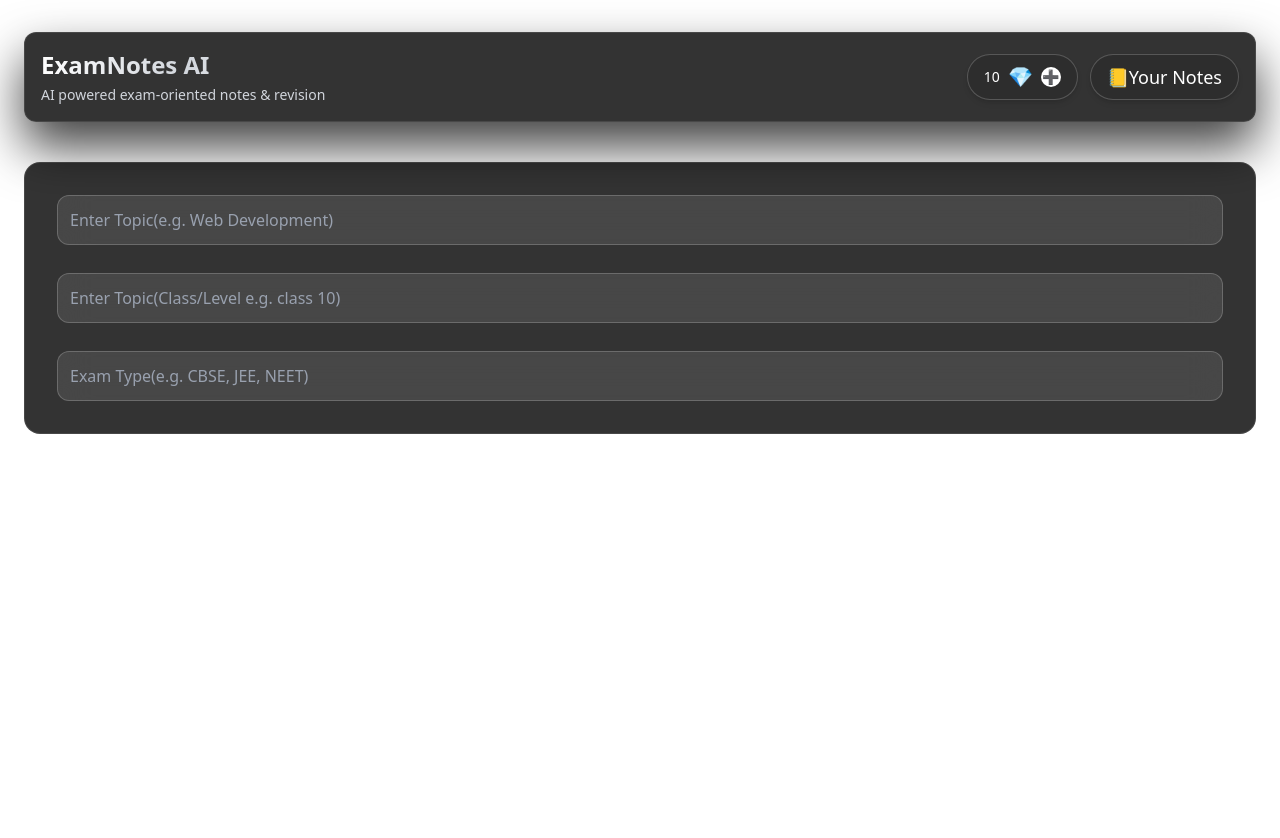
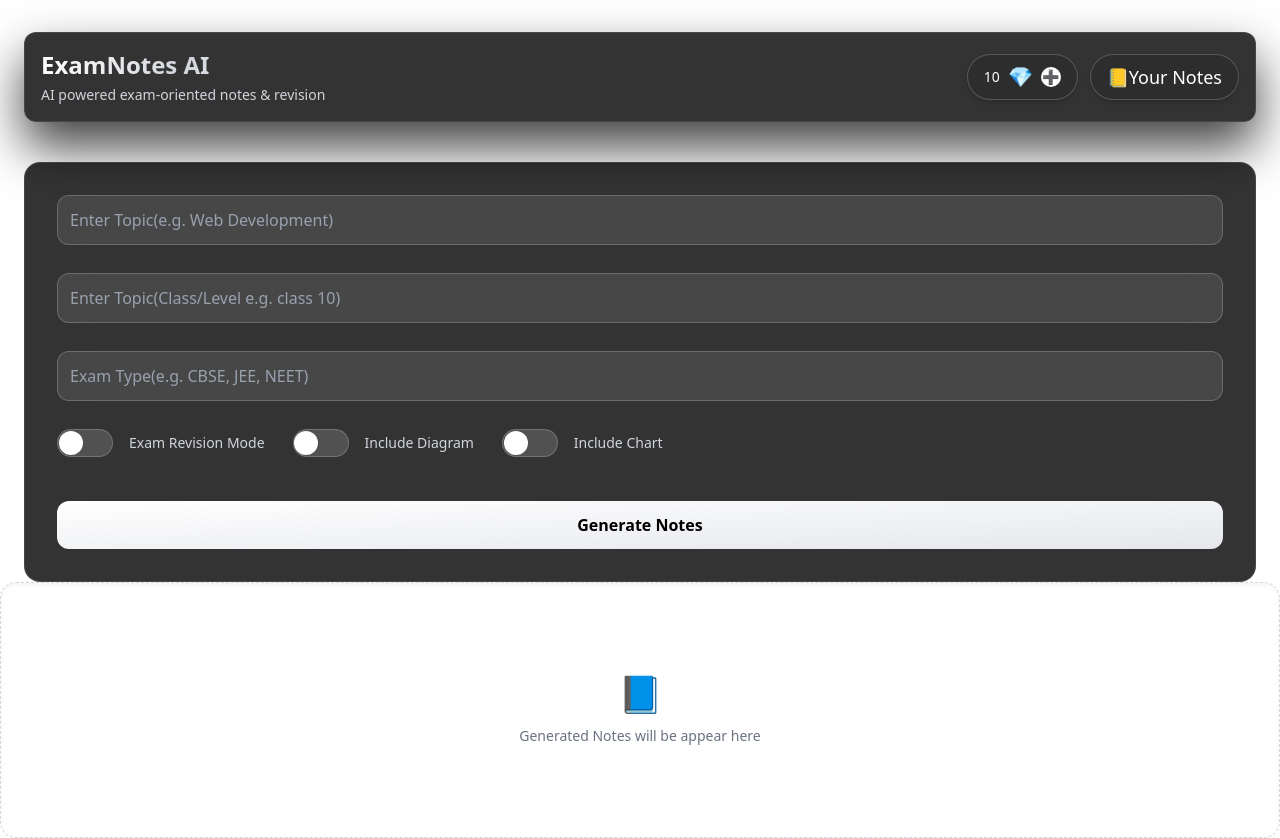
Before and after one commit to rohitgupta1938/AI-ExamNoteGenerator, a React app in the folder client/: page /notes in a window 1280 px wide. Before the commit the page ends 800 px from the top, so only its background shows below. Built offline with nearby package versions, Linux system fonts and the light colour scheme; no server answers; the HTML template or start-up script is replaced by a standard one.

Commit message:
ai-ExamNote

```diff
--- a/client/src/component/topicName.jsx
+++ b/client/src/component/topicName.jsx
@@ -1,6 +1,6 @@
 import React, { useState } from "react";
-import { motion } from "motion/react";
-function TopicName() {
+import { motion, scale } from "motion/react";
+function TopicName({ setResult, setLoading, loading, setError }) {
   const [topic, setTopic] = useState("");
   const [classLevel, setClassLevel] = useState("");
   const [examType, setExamType] = useState("");
@@ -11,31 +11,93 @@ function TopicName() {
     <motion.div
       initial={{ opacity: 0, y: 20 }}
       animate={{ opacity: 1, y: 0 }}
-      className="mt-10 mx-6 max-sm:mx-1 rounded-2xl bg-gradient-to-br bg-black/80 backdrop-drop-xl border border-white/10 p-8 grid grid-cols-1 gap-7"
+      className="mt-10 mx-6 max-sm:mx-1 rounded-2xl bg-linear-to-br bg-black/80 backdrop-drop-xl border border-white/10 p-8 grid grid-cols-1 gap-7"
       style={{ transformStyle: "preserve-3d" }}
     >
       <input
         type="text"
         className="w-full p-3 rounded-xl bg-white/10 backdrop-blur-lg border placeholder-gray-400  border-white/20 text-white focus:outline-none focus:ring-2 focus:ring-white/30"
         placeholder="Enter Topic(e.g. Web Development)"
-        onChange={(e)=>setTopic(e.target.value)}
+        onChange={(e) => setTopic(e.target.value)}
         value={topic}
       />
       <input
         type="text"
         className="w-full p-3 rounded-xl bg-white/10 backdrop-blur-lg border placeholder-gray-400  border-white/20 text-white focus:outline-none focus:ring-2 focus:ring-white/30"
         placeholder="Enter Topic(Class/Level e.g. class 10)"
-        onChange={(e)=>setClassLevel(e.target.value)}
+        onChange={(e) => setClassLevel(e.target.value)}
         value={classLevel}
       />
       <input
         type="text"
         className="w-full p-3 rounded-xl bg-white/10 backdrop-blur-lg border placeholder-gray-400  border-white/20 text-white focus:outline-none focus:ring-2 focus:ring-white/30"
         placeholder="Exam Type(e.g. CBSE, JEE, NEET)"
-        onChange={(e)=>setExamType(e.target.value)}
+        onChange={(e) => setExamType(e.target.value)}
         value={examType}
       />
+      <div className="flex  gap-7 flex-wrap max-sm:flex-col">
+        <Toggle
+          lable="Exam Revision Mode"
+          chacked={revisionMode}
+          onChange={(e) => setRevisionMode(!revisionMode)}
+        />
+        <Toggle
+          lable="Include Diagram"
+          chacked={includeDiagram}
+          onChange={(e) => setIncludeDiagram(!includeDiagram)}
+        />
+        <Toggle
+          lable="Include Chart"
+          chacked={includeChart}
+          onChange={(e) => setIncudeChart(!includeChart)}
+        />
+      </div>
+
+      <motion.div
+        whileHover={{ scale: 1.02 }}
+        whileTap={{ scale: 0.97 }}
+        className={`w-full mt-4 py-3 rounded-xl  font-semibold flex items-center justify-center gap-3 transition ${
+          loading
+            ? "bg-gray-300 text-gray-600 cursor-not-allowed "
+            : "bg-linear-to-br  from-white to-gray-200 text-black shadow(0_15px_35px_rgba(0,0,0,0.4))"
+        }`}
+      >
+        {loading ? "Generating Notes...." : "Generate Notes"}
+      </motion.div>
     </motion.div>
+  );
+}
+function Toggle({ lable, chacked, onChange }) {
+  return (
+    <div
+      className="flex items-center gap-4 cursor-pointer select-none"
+      onClick={onChange}
+    >
+      <motion.div
+        animate={{
+          backgroundColor: chacked
+            ? "rgba(34,197,94,0.35)"
+            : "rgba(255,255,255,0.15)",
+        }}
+        transition={{ duration: 0.25 }}
+        className="relative w-14 h-7 rounded-full border border-white/20 backdrop-blur-lg"
+      >
+        <motion.div
+          layout
+          transition={{ type: "spring", damping: 25, stiffness: 400 }}
+          className="absolute top-1/2 w-6 h-6 bg-white rounded-full -translate-y-1/2"
+          style={{ left: chacked ? "1.75rem" : "0.05rem" }}
+        />
+      </motion.div>
+
+      <span
+        className={`text-sm transition-colors ${
+          chacked ? "text-green-300" : "text-gray-300"
+        }`}
+      >
+        {lable}
+      </span>
+    </div>
   );
 }
 
--- a/client/src/pages/Auth.jsx
+++ b/client/src/pages/Auth.jsx
@@ -48,26 +48,25 @@ function Auth() {
           animate={{ opacity: 1, x: 0 }}
           transition={{ duration: 1.5 }}
         >
-          <h1 className="text-5xl lg:text-6xl font-extrabold leading-tight bg-gradient-to-br from-black/90 via-black/60 to-black/90 bg-clip-text text-transparent">
+          <h1 className="text-5xl lg:text-6xl font-extrabold leading-tight bg-linear-to-br from-black/90 via-black/60 to-black/90 bg-clip-text text-transparent">
             Unlock Smart <br /> AI Notes
           </h1>
           <motion.button
             whileHover={{ scale: 1.05 }}
             whileTap={{ scale: 0.95 }}
             onHoverStart={() => console.log("hover started!")}
-            className="mt-10 px-10 py-3 rounded-xl flex items-center gap-3 bg-gradient-to-br from-black/90 via-black/80 to-black/90 border border-white/10 text-white font-semibold text-lg cursor-pointer"
+            className="mt-10 px-10 py-3 rounded-xl flex items-center gap-3 bg-linear-to-br from-black/90 via-black/80 to-black/90 border border-white/10 text-white font-semibold text-lg cursor-pointer"
             onClick={handleGoogleAuth}
           >
             <FcGoogle size={22} />
             Continue with Google
           </motion.button>
-          {/* <button className="bg-yellow-400" onClick={nameme}>hello</button> */}
-          <p className="mt-6 max-w-xl text-lg bg-gradient-to-br from-black/90 via-black/60 to-black/90 bg-clip-text text-transparent">
+          <p className="mt-6 max-w-xl text-lg bg-linear-to-br from-black/90 via-black/60 to-black/90 bg-clip-text text-transparent">
             No matter your grade or subject, our AI creates clear, structured,
             and easy-to-understand notes in seconds.Just enter the topic, select
             your class, and get exam-ready notes instantly!
           </p>
-          <p className="text-lg bg-gradient-to-br from-black/90 via-black/60 to-black/90 bg-clip-text text-transparent">
+          <p className="text-lg bg-linear-to-br from-black/90 via-black/60 to-black/90 bg-clip-text text-transparent">
             <span className="font-semibold ">start with 50 FREE credit</span>{" "}
             Upgrate any time for ctredit, instant access.
           </p>
@@ -112,7 +111,7 @@ function Feature({ icon, title, des }) {
       whileHover={{ y: -12, rotateX: 8, rotateY: -8, scale: 1.05 }}
       whileTap={{ scale: 0.95 }}
       transition={{ type: "spring", stiffness: 200, damping: 18 }}
-      className="max-w-7xl rounded-2xl px-6 py-2 bg-gradient-to-br from-black/90 via-black/80 to-black/90 backdrop-blur-xl border border-white/10 text-white shadow-[0_30px_80px_rgba(0,0,0,0.7)] cursor-pointer"
+      className="max-w-7xl rounded-2xl px-6 py-2 bg-linear-to-br from-black/90 via-black/80 to-black/90 backdrop-blur-xl border border-white/10 text-white shadow-[0_30px_80px_rgba(0,0,0,0.7)] cursor-pointer"
       style={{ transformStyle: "preserve-3d" }}
     >
       <div className="relative z-10" style={{ transform: "tranlateZ(30px)" }}>
--- a/client/src/pages/Home.jsx
+++ b/client/src/pages/Home.jsx
@@ -3,7 +3,9 @@ import Navbar from "../component/Navbar.jsx";
 import { motion } from "motion/react";
 import HomeLogo from "../assets/homepage.jpg";
 import Footer from "../component/Footer.jsx";
+import { useNavigate } from "react-router";
 function Home() {
+  const navigate = useNavigate();
   return (
     <div className="min-h-screen bg-white mx-6 text-black">
       <Navbar />
@@ -25,10 +27,11 @@ function Home() {
                 transform: "translateZ(40px)",
                 textShadow: "0 18px 40px rbga(0,0,0,0.25)",
               }}
-              className="mt-6 max-w-xl text-6xl lg:7xl font-extrabold leading-tight bg-gradient-to-br from-black/90 via-black/60 to-black/90 bg-clip-text text-transparent"
+              className="mt-6 max-w-xl text-6xl lg:7xl font-extrabold leading-tight bg-linear-to-br from-black/90 via-black/60 to-black/90 bg-clip-text text-transparent"
             >
               Create Smart <br />
-              Ai notes in <br />Second
+              Ai notes in <br />
+              Second
             </motion.h1>
 
             <motion.p
@@ -37,7 +40,7 @@ function Home() {
                 transform: "translateZ(40px)",
                 textShadow: "0 18px 40px rbga(0,0,0,0.25)",
               }}
-              className="mt-6 max-w-xl text-lg bg-gradient-to-br from-gray-700/90 via-gray-500/60 to-gray-700/90 bg-clip-text text-transparent"
+              className="mt-6 max-w-xl text-lg bg-linear-to-br from-gray-700/90 via-gray-500/60 to-gray-700/90 bg-clip-text text-transparent"
             >
               Welcome to AI Exam Notes Generator, your smart study partner.
               Enter any topic and get clear, exam-ready notes instantly using
@@ -45,14 +48,16 @@ function Home() {
             </motion.p>
           </motion.div>
           <motion.button
+            onClick={() => {
+              navigate("/notes");
+            }}
             initial={{ opacity: 0, x: -60 }}
             animate={{ opacity: 1, x: 0 }}
             transition={{ duration: 0.7 }}
             whileHover={{ y: -8, rotateX: 6, rotateY: -6 }}
             style={{ transformStyle: "preserve-3d" }}
             onHoverStart={() => console.log("hover started!")}
-            className="mt-8 px-10 py-3 rounded-xl flex items-center gap-3 bg-gradient-to-br from-black/90 via-black/80 to-black/90 border border-white/10 text-white font-semibold text-lg cursor-pointer shadow-[0_0_40px_rgba(0,0,0,0.6)]
-"
+            className="mt-8 px-10 py-3 rounded-xl flex items-center gap-3 bg-linear-to-br from-black/90 via-black/80 to-black/90 border border-white/10 text-white font-semibold text-lg cursor-pointer shadow-[0_0_40px_rgba(0,0,0,0.6)]"
           >
             Get Started
           </motion.button>
@@ -102,7 +107,7 @@ function Home() {
           des="Download high-quality study PDFs instantly, completely free."
         />
       </section>
-      <Footer/>
+      <Footer />
     </div>
   );
 }
@@ -113,7 +118,7 @@ function Feature({ icon, title, des }) {
       whileHover={{ y: -5, rotateX: 10, rotateY: -10, scale: 1.05 }}
       whileTap={{ scale: 0.95 }}
       transition={{ type: "spring", stiffness: 200, damping: 18 }}
-      className="max-w-7xl rounded-2xl px-6 py-2 bg-gradient-to-br from-black/90 via-black/80 to-black/90 backdrop-blur-xl border border-white/10 text-white shadow-[0_30px_80px_rgba(0,0,0,0.7)] cursor-pointer"
+      className="max-w-7xl rounded-2xl px-6 py-2 bg-linear-to-br from-black/90 via-black/80 to-black/90 backdrop-blur-xl border border-white/10 text-white shadow-[0_30px_80px_rgba(0,0,0,0.7)] cursor-pointer"
       style={{ transformStyle: "preserve-3d" }}
     >
       <div className="relative z-10" style={{ transform: "tranlateZ(30px)" }}>
--- a/client/src/pages/Notes.jsx
+++ b/client/src/pages/Notes.jsx
@@ -1,9 +1,16 @@
-import React from "react";
+import React, { useState } from "react";
 import { motion } from "motion/react";
 import { useNavigate } from "react-router";
+import { useSelector } from "react-redux";
 import TopicName from "../component/topicName";
 function Notes() {
   const navigate = useNavigate();
+  const userData = useSelector((state) => state.user.userData);
+  const credits = userData ? userData.credits : "0";
+  console.log(credits);
+  const [loading, setLoading] = useState(false);
+  const [result, setResult] = useState(null);
+  const [error, setError] = useState("");
   return (
     <div>
       <motion.div
@@ -52,12 +59,24 @@ function Notes() {
         </div>
       </motion.div>
       <motion.div
-      initial={{opacity:0,y:20}}
-      animate={{opacity:1, y:0}}
-      transition={{duration:1}}
+        initial={{ opacity: 0, y: 20 }}
+        animate={{ opacity: 1, y: 0 }}
+        transition={{ duration: 1 }}
       >
-        <TopicName />
+        <TopicName
+          loading={loading}
+          setLoading={setLoading}
+          setResult={setResult}
+          setError={setError}
+        />
       </motion.div>
+      {!result && (
+        <motion.div whileHover={{scale:1.02}}
+        className="h-64 rounded-2xl  flex flex-col items-center justify-center bg-white/60 backdrop-blur-lg border border-dashed border-gray-300 text-gray-500 shadow-inner ">
+          <span className=" text-4xl mb-3">📘</span>
+          <p className="text-sm ">Generated Notes will be appear here</p>
+        </motion.div>
+      )}
     </div>
   );
 }
```
